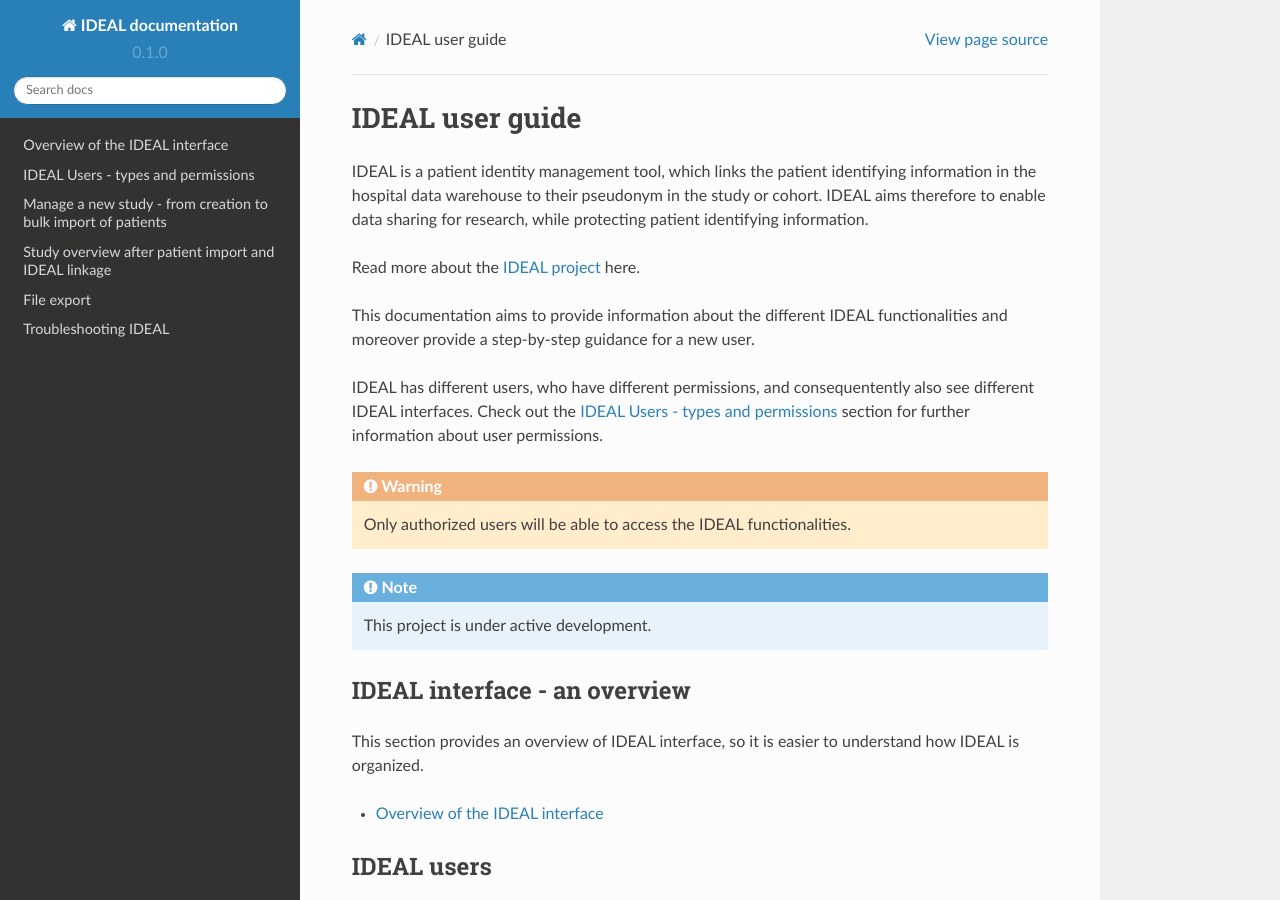
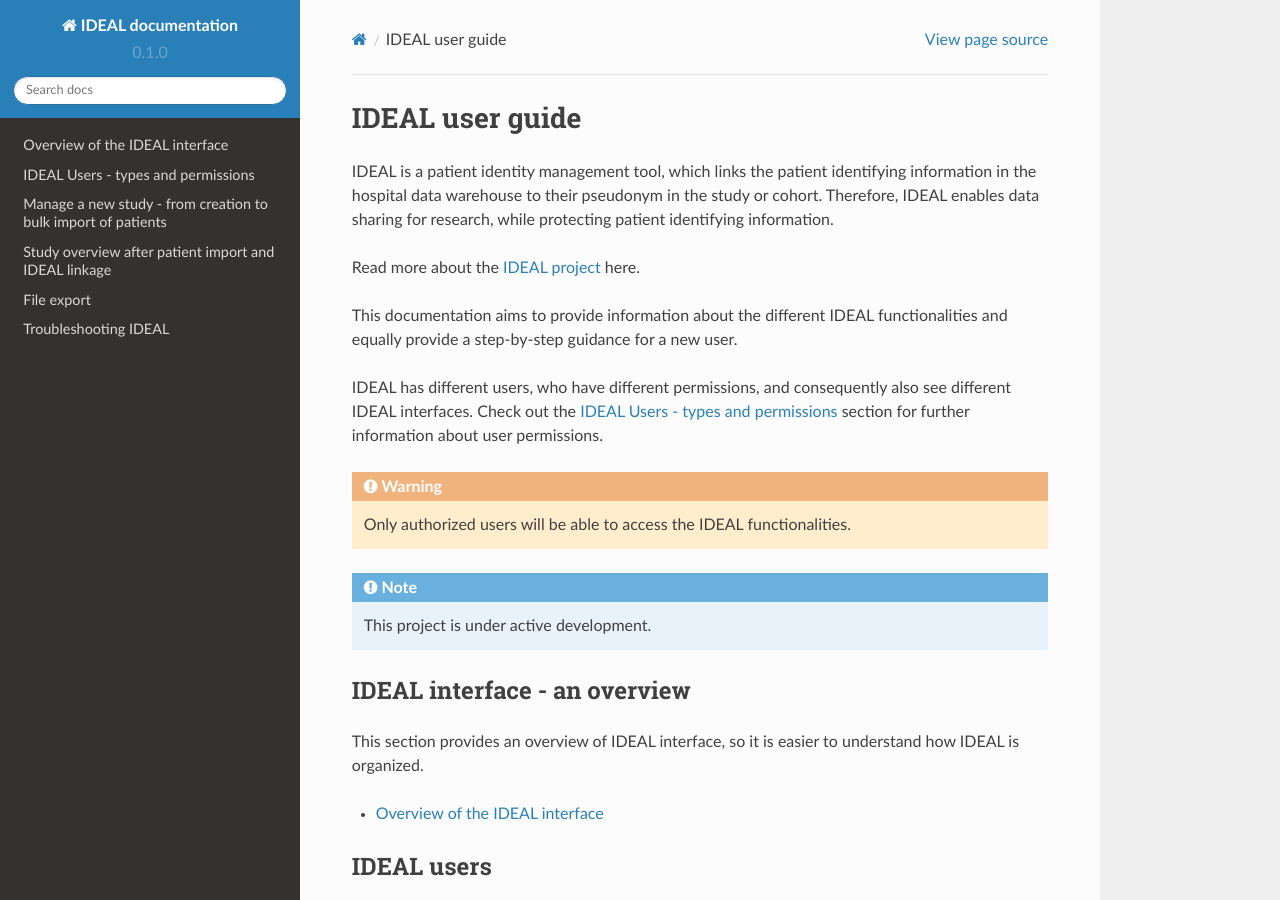
Before and after one commit to Nynuphar/IDEAL-doc, a Sphinx documentation site: the page built from docs/source/index.rst, in a window 1280 px wide and 900 px high. Built offline with Sphinx 7.4.7 and the Read the Docs theme 2.0.0, drawn with Linux system fonts in a browser that asks for light colours.

Commit message:
Update index.rst

```diff
--- a/docs/source/index.rst
+++ b/docs/source/index.rst
@@ -1,13 +1,13 @@
 IDEAL user guide
 ###################
 
-IDEAL is a patient identity management tool, which links the patient identifying information in the hospital data warehouse to their pseudonym in the study or cohort. IDEAL aims therefore to enable data sharing for research, while protecting patient identifying information.
+IDEAL is a patient identity management tool, which links the patient identifying information in the hospital data warehouse to their pseudonym in the study or cohort. Therefore, IDEAL enables data sharing for research, while protecting patient identifying information.
 
 Read more about the `IDEAL project <https://ideal-project.ch/about/>`_ here.
 
-This documentation aims to provide information about the different IDEAL functionalities and moreover provide a step-by-step guidance for a new user.
+This documentation aims to provide information about the different IDEAL functionalities and equally provide a step-by-step guidance for a new user.
 
-IDEAL has different users, who have different permissions, and consequentently also see different IDEAL interfaces. Check out the :doc:`users` section for further information about user permissions.
+IDEAL has different users, who have different permissions, and consequently also see different IDEAL interfaces. Check out the :doc:`users` section for further information about user permissions.
 
 .. warning::
    Only authorized users will be able to access the IDEAL functionalities.
```
